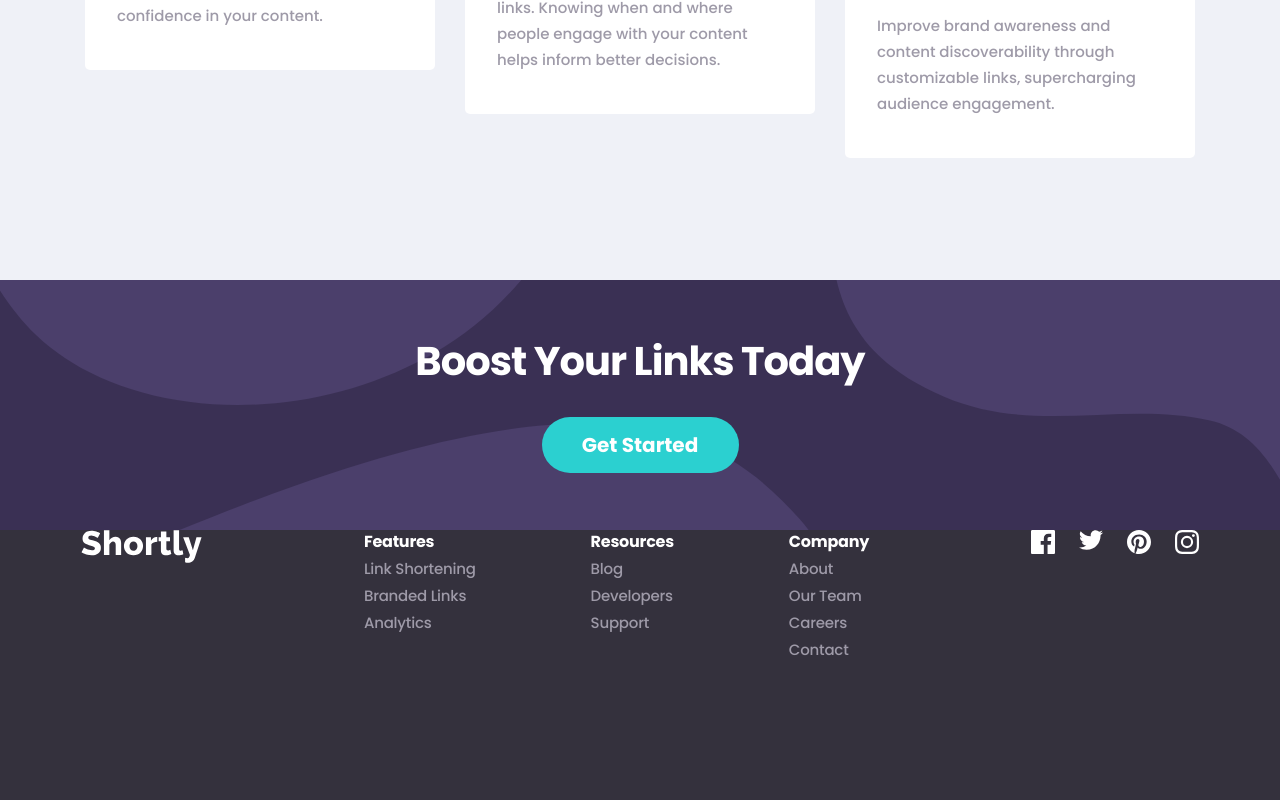
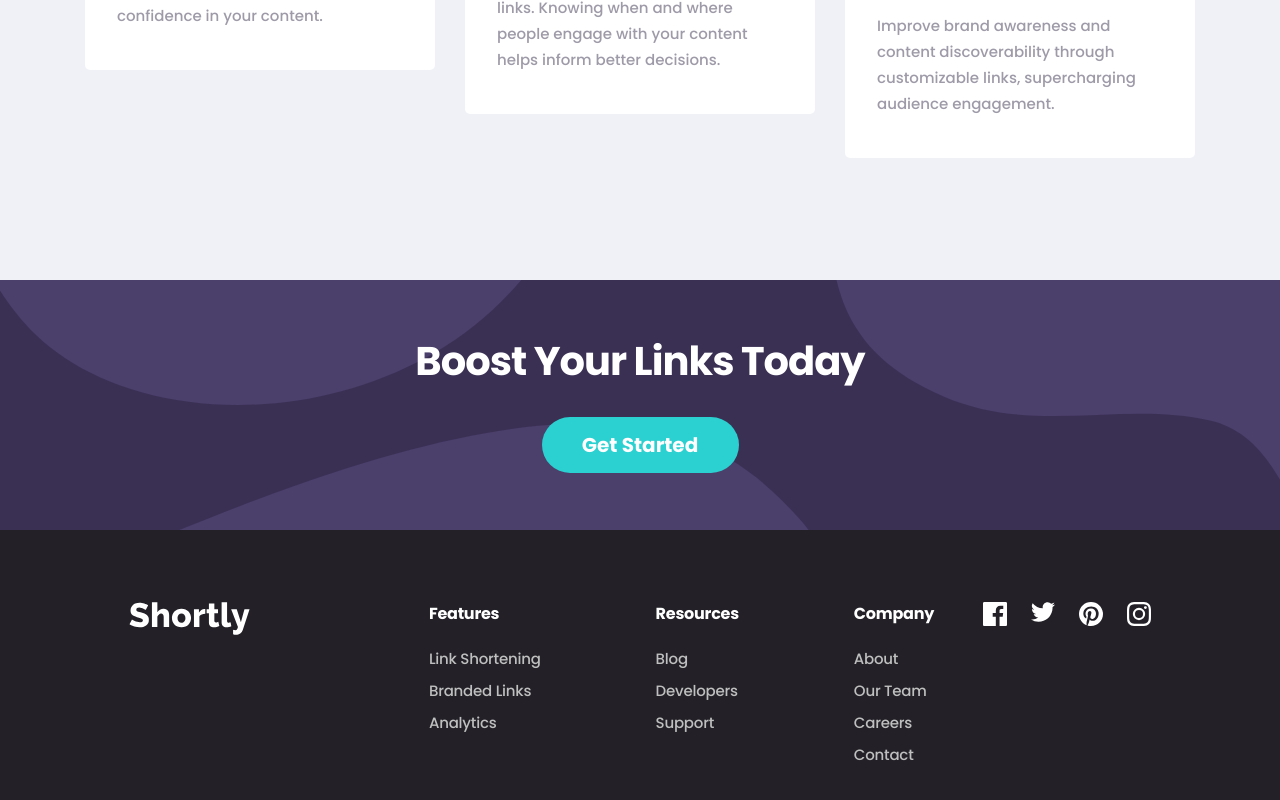
Before and after one commit to KiddAlexx/url-shortening-api-FM, a React (Vite) app: page / in a window 1280 px wide. Shown: the part 1421-2221 px from the top of the page. Built offline with nearby package versions, Linux system fonts and the light colour scheme; the HTML template or start-up script is replaced by a standard one.

Commit message:
fine tune positioning of all footer elements

```diff
--- a/src/App.css
+++ b/src/App.css
@@ -391,11 +391,12 @@ a:hover {
 /********************Footer-Component*******************/
 
 .footer-container {
-  background-color: var(--violet-vdark);
+  background-color: #232127;
   display: flex;
   justify-content: space-around;
   max-width: 144rem;
   height: 31rem;
+  padding: 7.2rem;
 }
 
 .logo-footer {
@@ -405,21 +406,24 @@ a:hover {
 .footer-nav {
   display: flex;
   gap: 11.5rem;
+  transform: translateX(6.5rem);
 }
 .footer-nav-heading {
   font-weight: 700;
   font-size: 1.6rem;
   line-height: 2.4rem;
   letter-spacing: -0.25px;
+  margin-bottom: 2.2rem;
   color: #ffffff;
 }
 
-.footer-nav-items a {
+.footer-nav-items li {
   font-weight: 500;
   font-size: 1.5rem;
   line-height: 2.2rem;
   letter-spacing: -0.23px;
-  color: var(--gray-dark);
+  margin-bottom: 1rem;
+  color: #bfbfbf;
 }
 
 .footer-nav-items a:hover {
```
